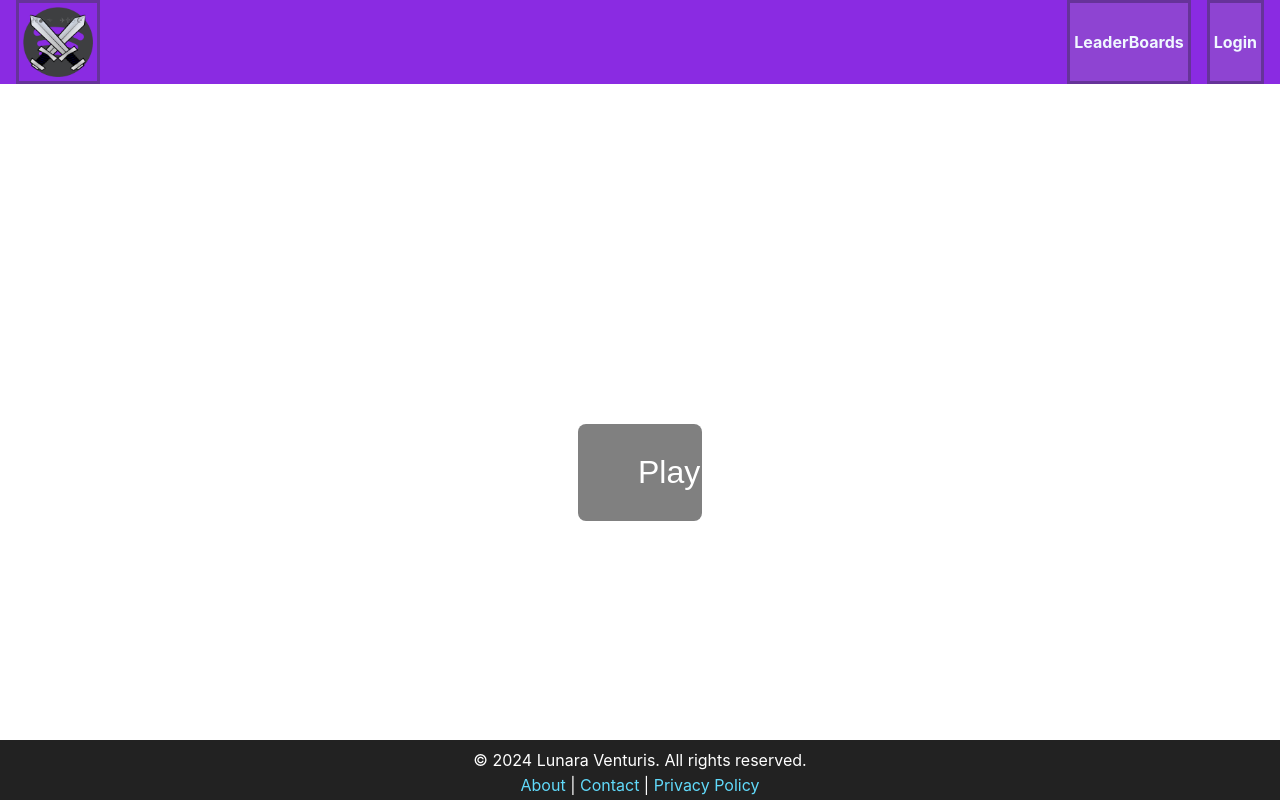
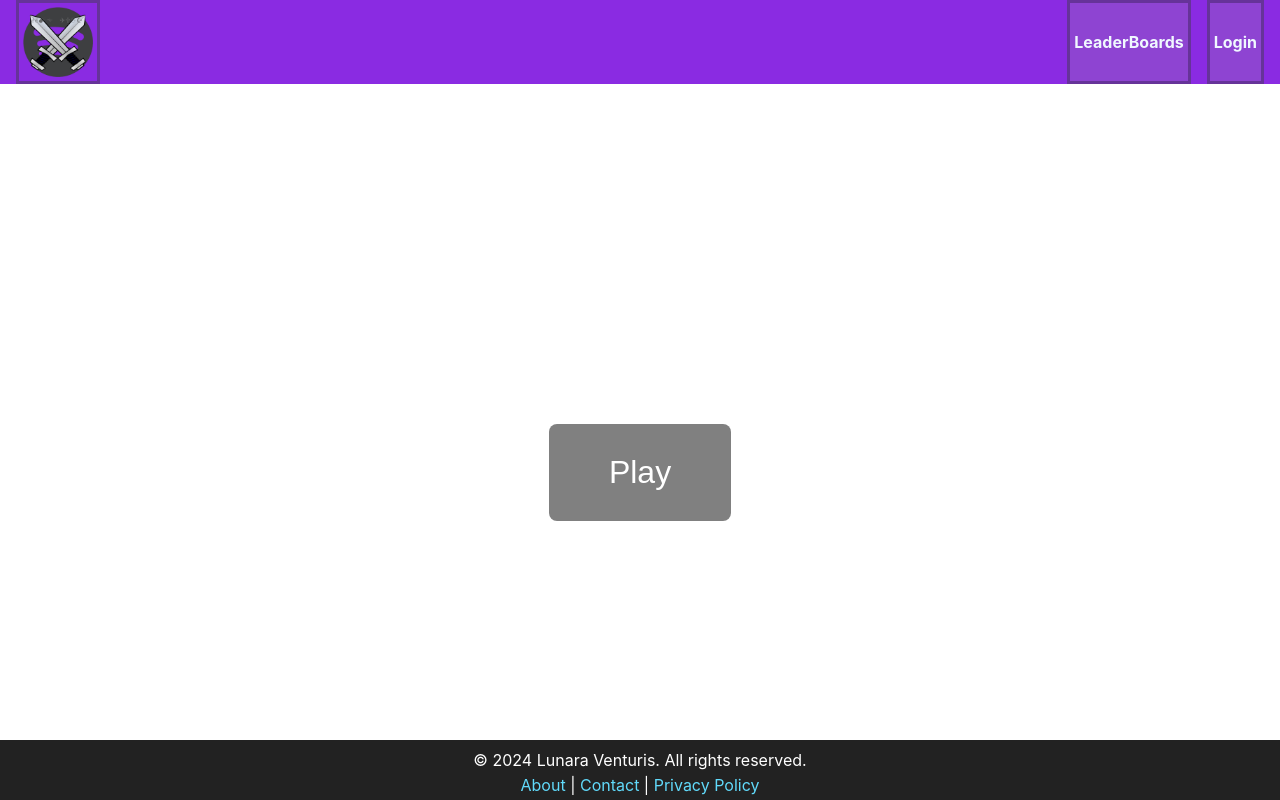
Before and after one commit to LunaraVenturis/LunaraVenturis, a React (Create React App) app in the folder FE/gmq/: page / in a window 1280 px wide. Built offline with nearby package versions, Linux system fonts and the light colour scheme.

Commit message:
fixed the button resizing

```diff
--- a/FE/gmq/src/components/Pages/PlayButton.css
+++ b/FE/gmq/src/components/Pages/PlayButton.css
@@ -1,10 +1,10 @@
 .BtnPos
 {
-  position: relative;
   display: flex;
   flex-direction: column;
   width: 100%;
   justify-content: center;
+  align-items: center;
   padding: 20px 20px;
 }
 
@@ -17,8 +17,6 @@
     padding: 30px 60px;
     font-size: 32px;
     margin-top: 20rem;
-    margin-left: 45%;
-    margin-right: 45%;
     border-radius: 8px;
 }
 .PlayBtn:hover
```
